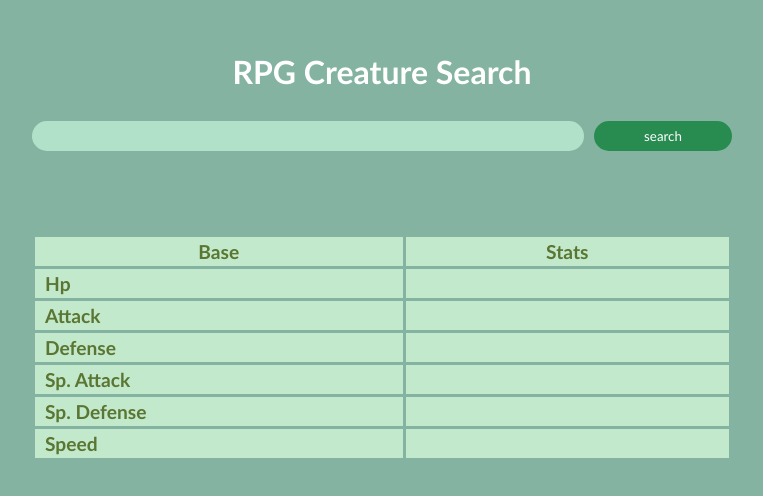
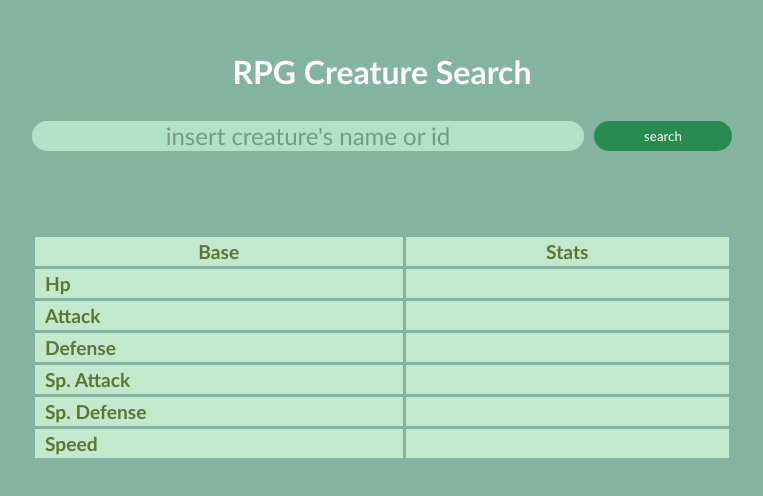
Before and after one commit to SamSamiee/2025_05_21-RPG-Creature-Search-App, a plain HTML site: page index.html in a window 1280 px wide. Shown: the part 144-640 px from the top of the page, without its empty margins (258-1021 px from the left). Drawn offline with Linux system fonts and the light colour scheme.

Commit message:
inproved

```diff
--- a/index.html
+++ b/index.html
@@ -9,7 +9,11 @@
 	<body>
 		<h1>RPG Creature Search</h1>
 		<div id="search">
-			<input id="search-input" type="text" required />
+			<input
+				id="search-input"
+				type="text"
+				required
+				placeholder="insert creature's name or id" />
 			<button id="search-button">search</button>
 		</div>
 		<div id="main">
--- a/script.js
+++ b/script.js
@@ -25,6 +25,7 @@ btn.addEventListener("click", async () => {
 	} catch {
 		alert("Creature not found");
 	}
+	input.value = "";
 });
 
 async function fetchCreature(crt) {
--- a/styles.css
+++ b/styles.css
@@ -47,6 +47,11 @@ input {
 	color: rgb(21, 136, 67);
 	text-align: center;
 	font-size: 1.5rem;
+}
+
+input::placeholder{
+  color: rgba(74, 102, 82, 0.581);
+
 }
 
 button {
```
